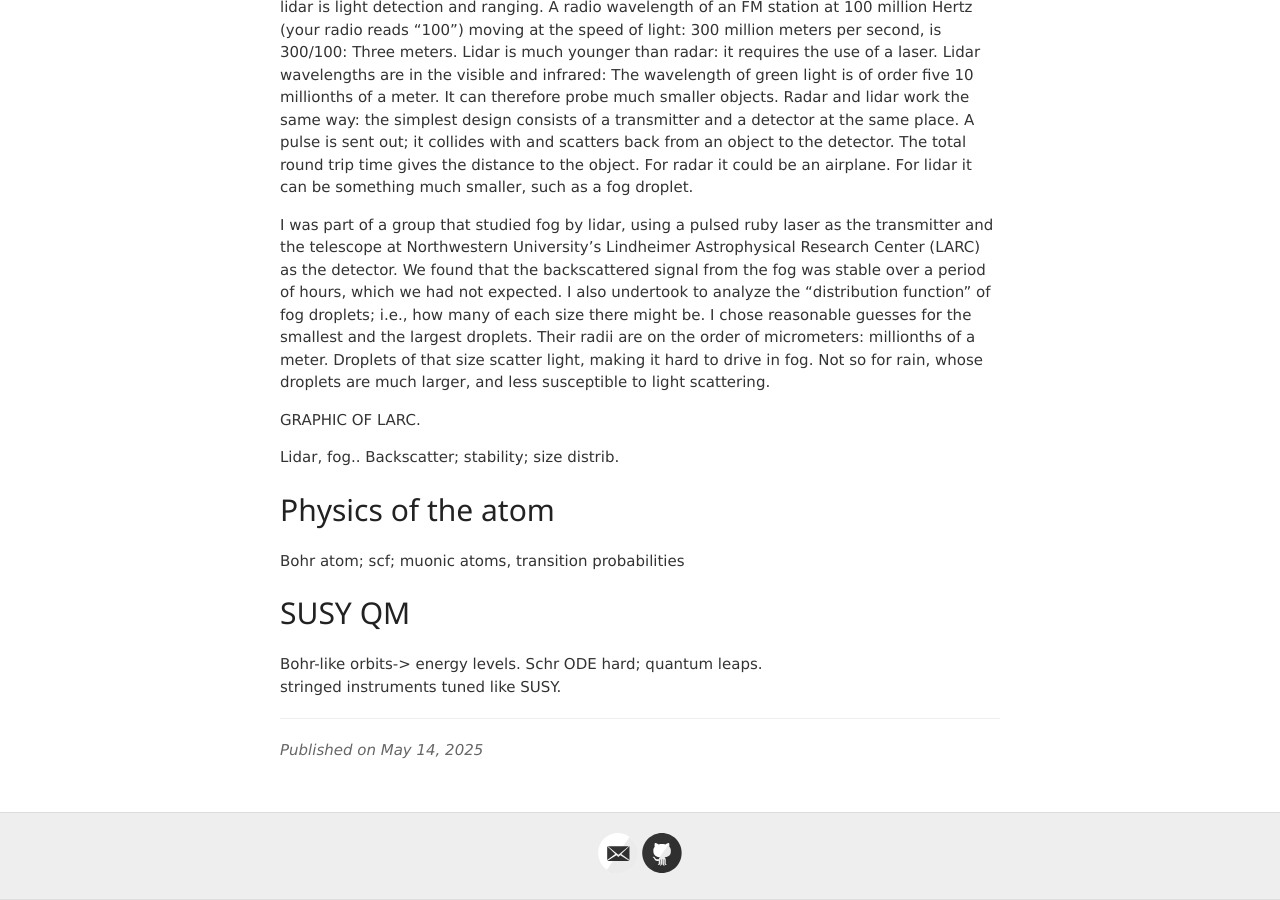
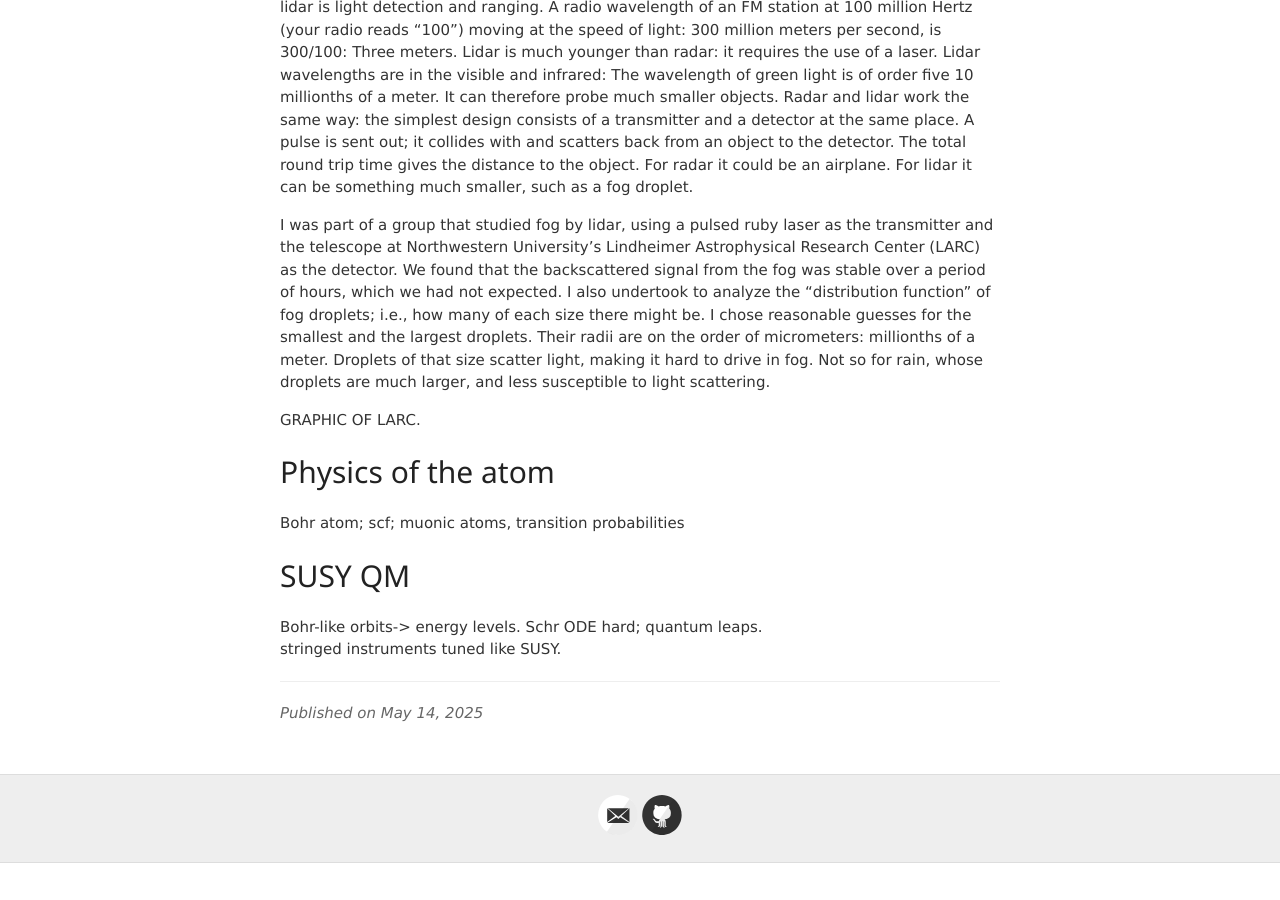
Before and after one commit to jvmallow/jvmallow.github.io, a Jekyll site: the page built from _posts/2025-05-14-Physics.md, in a window 1280 px wide and 900 px high, scrolled down 4786 px. Built offline with Jekyll 4.4.1, drawn with Linux system fonts in a browser that asks for light colours; a script that is not in the unit is left out; after the commit the page ends 5649 px from its top, so only the background shows below that.

Commit message:
Update 2025-05-14-Physics.md

```diff
--- a/_posts/2025-05-14-Physics.md
+++ b/_posts/2025-05-14-Physics.md
@@ -135,7 +135,6 @@ I was part of a group that studied fog by lidar, using a pulsed ruby laser as th
 
 GRAPHIC OF LARC.
 
-Lidar, fog.. Backscatter; stability; size distrib.
 
 ## Physics of the atom
 
```
